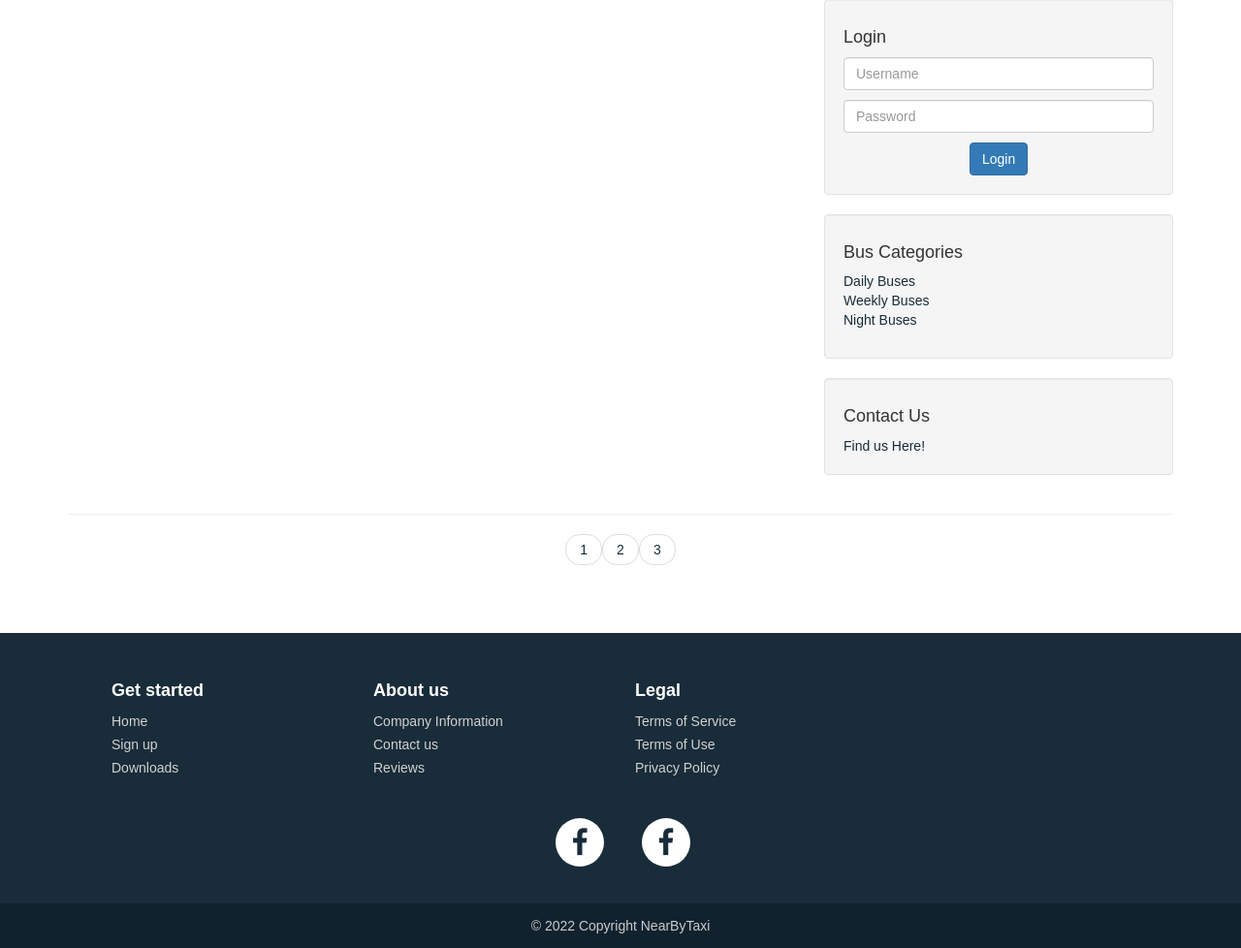
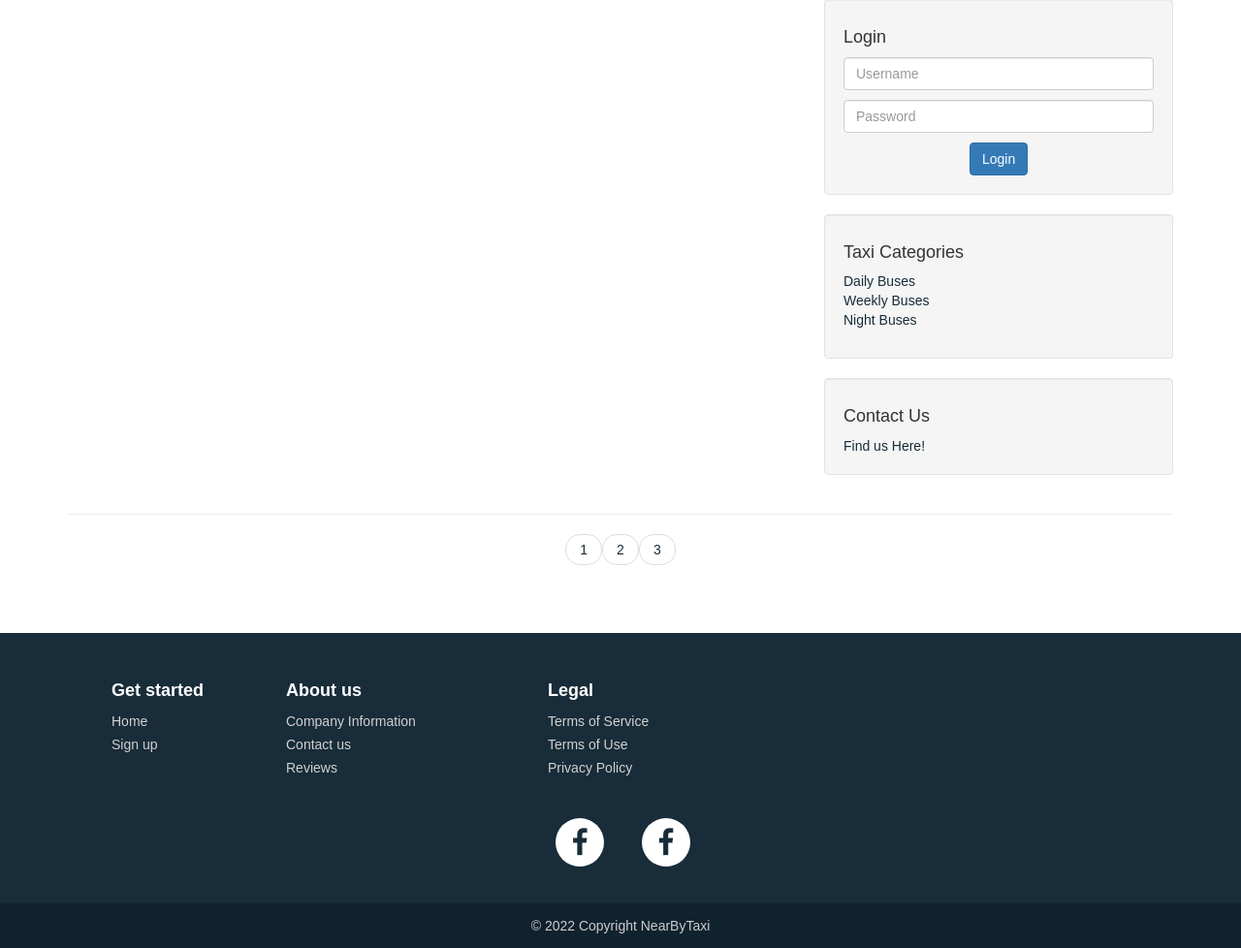
Before and after one commit to mamutalib/NearBy-Taxi, a PHP site: page /index.php in a window 1280 px wide. Shown: the part 337-1315 px from the top of the page at 97% size. Run offline with PHP 8.4, Linux system fonts and the light colour scheme; data comes from the database, SQL or seed files in the repository; some libraries are stand-ins or nearby versions.

Commit message:
categoris updated

```diff
--- a/includes/footer.php
+++ b/includes/footer.php
@@ -3,12 +3,11 @@
         <footer id="myFooter" >
         <div class="container">
             <div class="row">
-                <div class="col-sm-3">
+                <div class="col-sm-2">
                     <h5>Get started</h5>
                     <ul>
                         <li><a href="index.php">Home</a></li>
                         <li><a href="registration.php">Sign up</a></li>
-                        <li><a href="#">Downloads</a></li>
                     </ul>
                 </div>
                 <div class="col-sm-3">
--- a/includes/sidebar.php
+++ b/includes/sidebar.php
@@ -58,7 +58,7 @@
 
 
 
-                    <h4>Bus Categories</h4>
+                    <h4>Taxi Categories</h4>
                     <div class="row">
                         <div class="col-lg-6">
                             <ul class="list-unstyled">
```
